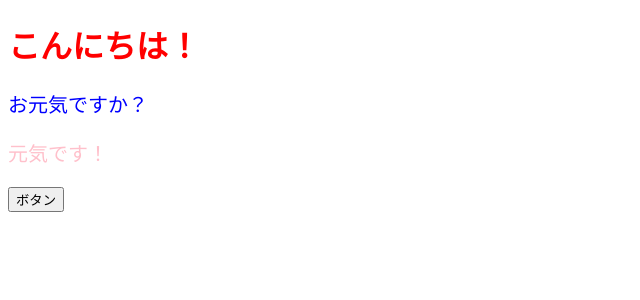
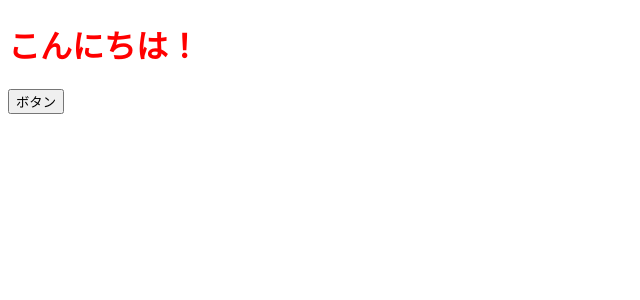
Before and after one commit to 4ge44koyama/react_first, a React (Create React App) app: page / in a window 1280 px wide. Shown: the top 300 px of the page, without its empty margins (0-640 px from the left). Built offline with nearby package versions, Linux system fonts and the light colour scheme.

Commit message:
テキストをchildrenで受けるように

```diff
--- a/src/components/ColoredMessage.jsx
+++ b/src/components/ColoredMessage.jsx
@@ -4,5 +4,5 @@
     fontSize: '20px'
   };
 
-  return <p style={contentStyle}>{props.message}</p>;
+  return <p style={contentStyle}>{props.children}</p>;
 };
```
